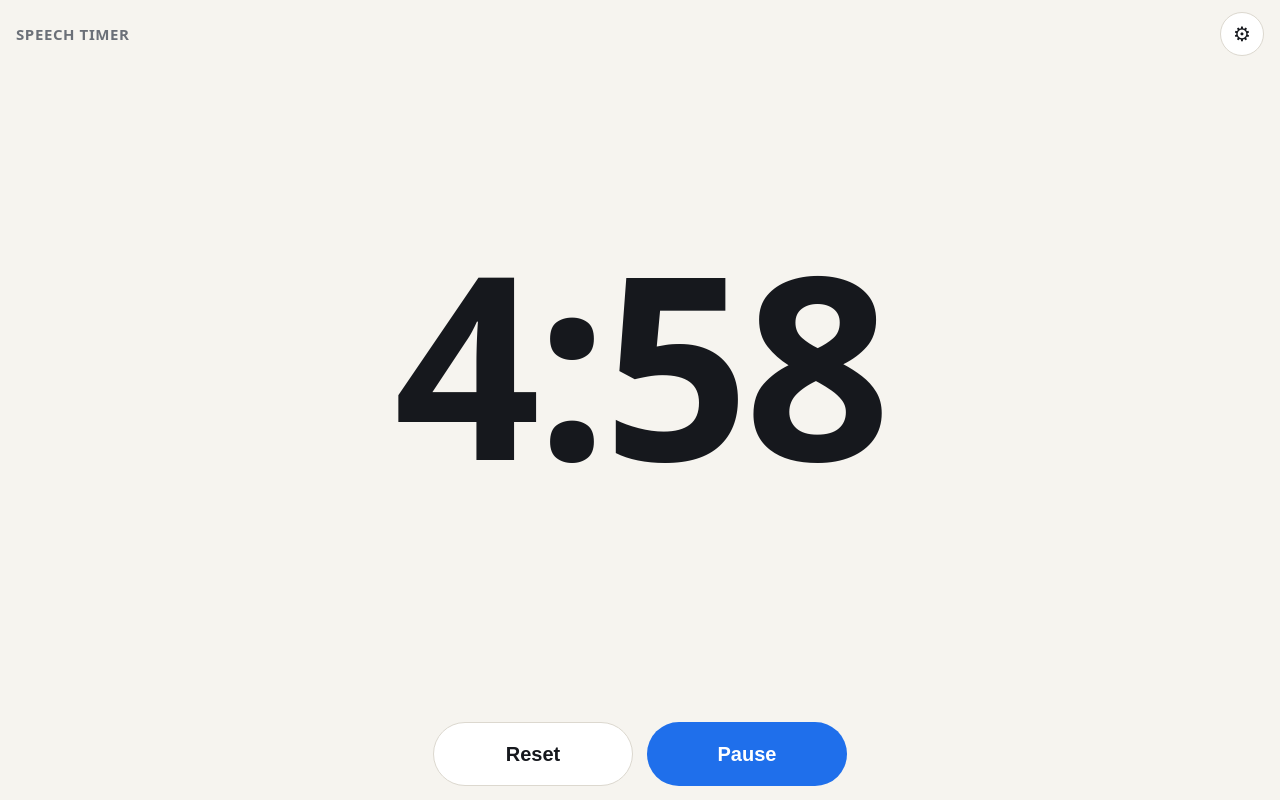
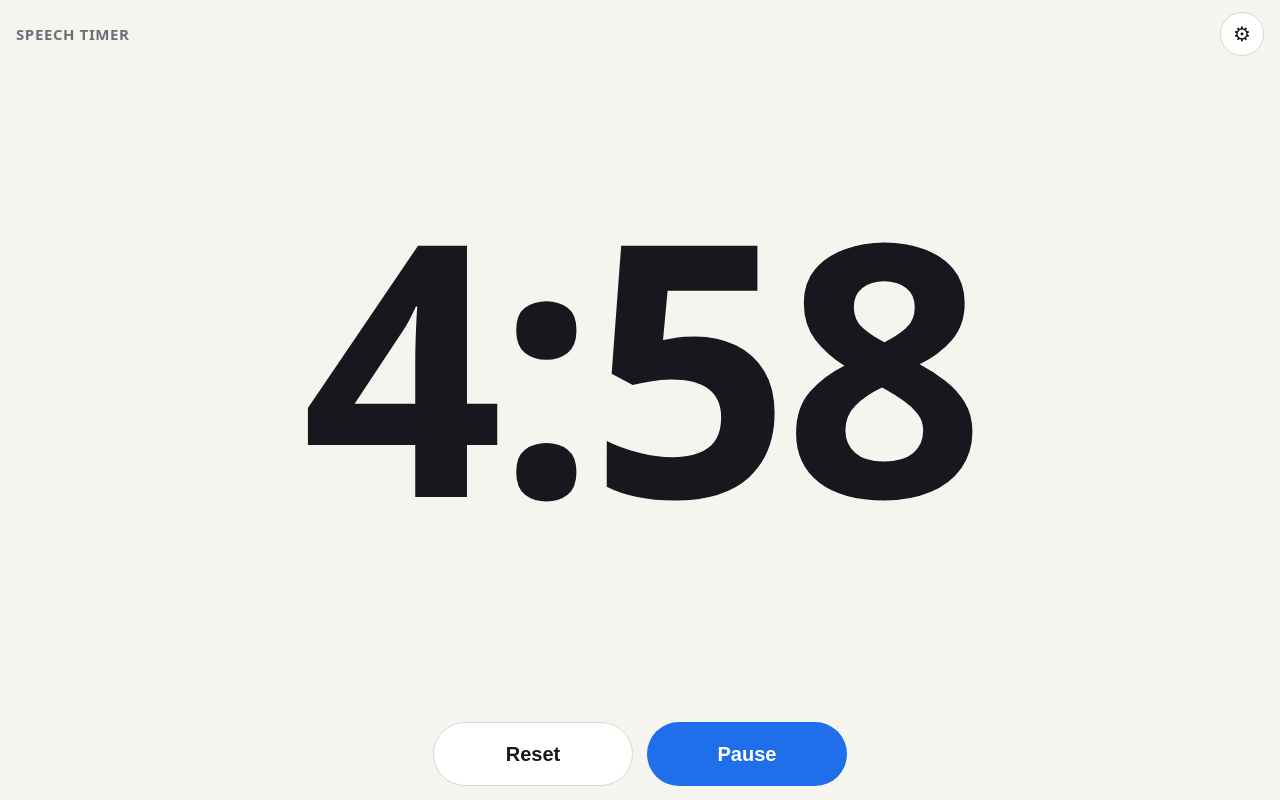
Before and after one commit to wangsherman2010-code/SpeechTimer, a plain HTML site: page index.html in a window 1280 px wide. Both pictures are taken after a click on the button "Start". Drawn offline with Linux system fonts and the light colour scheme.

Commit message:
Close settings on Start; add Normal/Reduced size for seconds display
Co-Authored-By: Claude Sonnet 5.5 <noreply@anthropic.com>
Claude-Session: https://claude.ai/code/session_018TdYLBQpWSDy6H8ThB1g5s

```diff
--- a/index.html
+++ b/index.html
@@ -25,7 +25,7 @@ h1{font-size:15px;font-weight:600;margin:0;letter-spacing:.04em;text-transform:u
 .icon-btn{background:var(--card);border:1px solid var(--line);color:var(--fg);width:44px;height:44px;border-radius:50%;font-size:20px;cursor:pointer}
 main{flex:1;display:flex;flex-direction:column;align-items:center;justify-content:center;min-height:0}
 #display{font-variant-numeric:tabular-nums;font-weight:700;line-height:1;text-align:center;font-size:min(34vw,44vh);letter-spacing:-.02em;white-space:nowrap}
-#display.secs{font-size:min(24vw,32vh)}
+#display.reduced{font-size:min(17vw,22vh)}
 #unit{color:var(--muted);font-size:18px;margin-top:6px;min-height:22px}
 #status{margin-top:10px;font-size:15px;font-weight:600;min-height:20px}
 body[data-state="warn"] #status{color:var(--warn)}body[data-state="over"] #status{color:var(--over)}
@@ -35,6 +35,7 @@ body[data-state="warn"] #status{color:var(--warn)}body[data-state="over"] #statu
 .btn:active{transform:scale(.97)}
 .panel{background:var(--card);border:1px solid var(--line);border-radius:20px;padding:14px 16px;margin-bottom:14px}
 .row{display:flex;align-items:center;justify-content:space-between;gap:12px;padding:8px 0}
+#sizeRow[hidden]{display:none}
 .row+.row{border-top:1px solid var(--line)}
 .label{font-size:15px;color:var(--muted)}
 .seg{display:flex;background:var(--bg);border:1px solid var(--line);border-radius:12px;padding:3px}
@@ -46,7 +47,7 @@ body[data-state="warn"] #status{color:var(--warn)}body[data-state="over"] #statu
 .presets{display:flex;gap:6px;padding:8px 0}
 .presets button{flex:1;min-width:0;height:40px;border-radius:12px;border:1px solid var(--line);background:var(--bg);color:var(--fg);font-weight:600;cursor:pointer}
 #settings[hidden]{display:none}
-@media (orientation:landscape) and (max-height:500px){#display{font-size:min(24vw,50vh)}#display.secs{font-size:min(20vw,46vh)}header{padding:4px 0}.btn{height:52px}#settings{max-height:60vh;overflow:auto}}
+@media (orientation:landscape) and (max-height:500px){#display{font-size:min(24vw,50vh)}#display.reduced{font-size:min(12vw,25vh)}header{padding:4px 0}.btn{height:52px}#settings{max-height:60vh;overflow:auto}}
 </style>
 </head>
 <body data-state="idle">
@@ -62,6 +63,8 @@ body[data-state="warn"] #status{color:var(--warn)}body[data-state="over"] #statu
     <div class="seg" data-key="dir"><button data-v="down">Countdown</button><button data-v="up">Count up</button></div></div>
   <div class="row"><span class="label">Display</span>
     <div class="seg" data-key="fmt"><button data-v="min">Minutes</button><button data-v="sec">Min:Sec</button></div></div>
+  <div class="row" id="sizeRow"><span class="label">Seconds size</span>
+    <div class="seg" data-key="size"><button data-v="normal">Normal</button><button data-v="reduced">Reduced</button></div></div>
   <div class="row"><span class="label">Speech length</span>
     <div class="stepper"><button id="durDown" aria-label="Less">−</button><output id="durOut"></output><button id="durUp" aria-label="More">+</button></div></div>
   <div class="presets" id="presets"></div>
@@ -83,7 +86,7 @@ body[data-state="warn"] #status{color:var(--warn)}body[data-state="over"] #statu
 <script>
 (() => {
   const $ = s => document.querySelector(s);
-  const defaults = {theme: matchMedia('(prefers-color-scheme: dark)').matches ? 'dark' : 'light', dir:'down', fmt:'sec', dur:300, cues:'on'};
+  const defaults = {theme: matchMedia('(prefers-color-scheme: dark)').matches ? 'dark' : 'light', dir:'down', fmt:'sec', size:'normal', dur:300, cues:'on'};
   let S = {...defaults};
   try { Object.assign(S, JSON.parse(localStorage.getItem('speechTimer') || '{}')); } catch(e){}
   const save = () => { try { localStorage.setItem('speechTimer', JSON.stringify(S)); } catch(e){} };
@@ -92,6 +95,14 @@ body[data-state="warn"] #status{color:var(--warn)}body[data-state="over"] #statu
   const elapsed = () => (accumulated + (running ? performance.now() - startedAt : 0)) / 1000;
   const fmtDur = s => s % 60 === 0 ? (s/60) + ' min' : Math.floor(s/60) + ':' + String(s%60).padStart(2,'0');
   const pad = n => String(n).padStart(2,'0');
+
+  let lastText = '', lastCls = '';
+  // Same size as the minutes view, but shrink only if the text would overflow the screen
+  function fit(d) {
+    const avail = document.body.clientWidth - 32, w = d.scrollWidth;
+    if (w > avail) d.style.fontSize = (parseFloat(getComputedStyle(d).fontSize) * avail / w) + 'px';
+  }
+  addEventListener('resize', () => { lastText = ''; render(); });
 
   function render() {
     const e = elapsed(), down = S.dir === 'down';
@@ -106,7 +117,8 @@ body[data-state="warn"] #status{color:var(--warn)}body[data-state="over"] #statu
       unit = (m === 1 ? 'minute' : 'minutes') + (down ? (isOver ? ' over' : ' left') : ' elapsed');
     }
     const d = $('#display');
-    d.textContent = text; d.className = S.fmt === 'sec' ? 'secs' : '';
+    d.className = S.fmt === 'sec' && S.size === 'reduced' ? 'reduced' : '';
+    if (text !== lastText || d.className !== lastCls) { lastText = text; lastCls = d.className; d.textContent = text; d.style.fontSize = ''; fit(d); }
     $('#unit').textContent = unit;
 
     let state = 'idle', msg = '';
@@ -133,7 +145,8 @@ body[data-state="warn"] #status{color:var(--warn)}body[data-state="over"] #statu
   function unlock() { try { wake && wake.release(); } catch(e){} wake = null; }
   document.addEventListener('visibilitychange', () => { if (document.visibilityState === 'visible') { if (running) lock(); render(); } });
 
-  function start() { running = true; startedAt = performance.now(); $('#toggle').textContent = 'Pause'; lock(); loop(); }
+  function closeSettings() { $('#settings').hidden = true; $('#gear').setAttribute('aria-expanded', 'false'); }
+  function start() { closeSettings(); running = true; startedAt = performance.now(); $('#toggle').textContent = 'Pause'; lock(); loop(); }
   function pause() { accumulated += performance.now() - startedAt; running = false; cancelAnimationFrame(raf); $('#toggle').textContent = 'Resume'; unlock(); render(); }
   function reset() { running = false; cancelAnimationFrame(raf); accumulated = 0; warned = overed = false; $('#toggle').textContent = 'Start'; unlock(); render(); }
   $('#toggle').onclick = () => running ? pause() : start();
@@ -149,6 +162,7 @@ body[data-state="warn"] #status{color:var(--warn)}body[data-state="over"] #statu
     document.querySelectorAll('.seg').forEach(g => g.querySelectorAll('button').forEach(b =>
       b.setAttribute('aria-pressed', String(S[g.dataset.key] === b.dataset.v))));
     $('#durOut').textContent = fmtDur(S.dur);
+    $('#sizeRow').hidden = S.fmt !== 'sec';
     applyTheme();
   }
   document.querySelectorAll('.seg').forEach(g => g.addEventListener('click', ev => {
```
Also changed, not shown: sw.js (+4 -3 lines).
